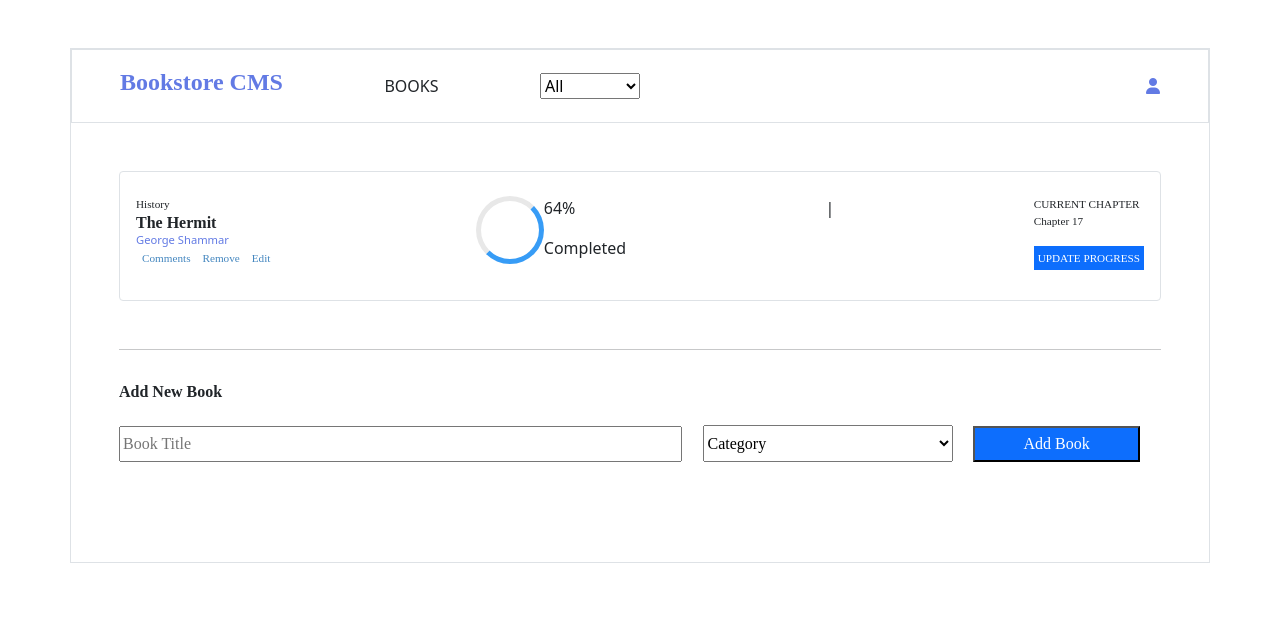
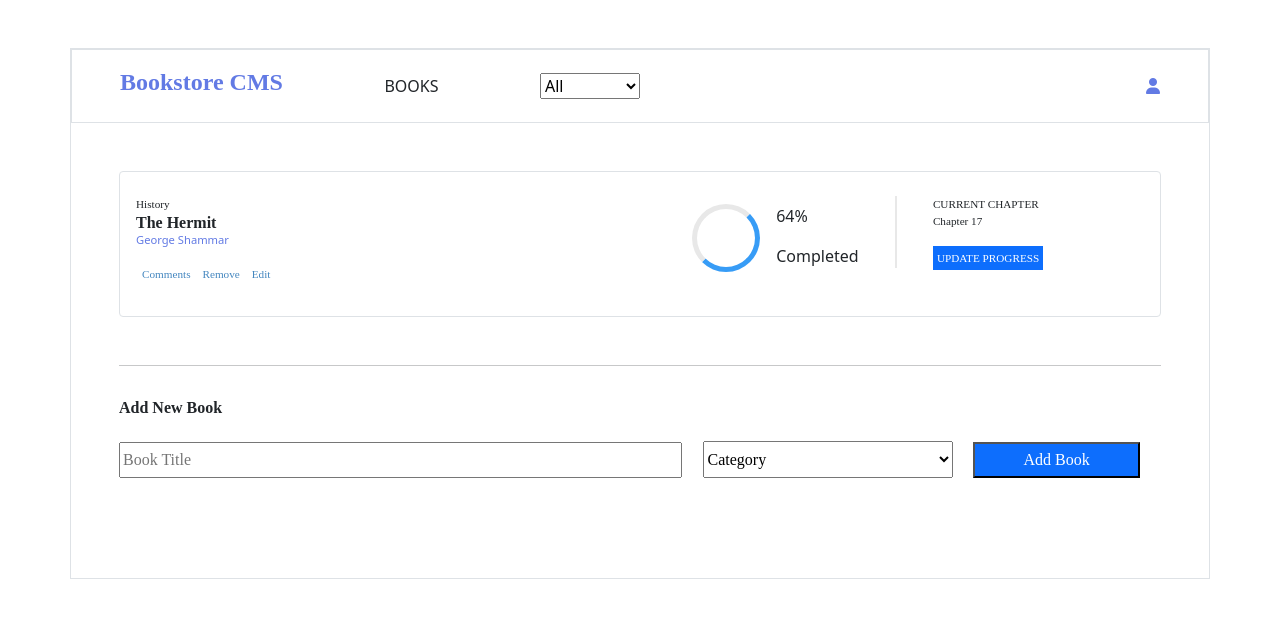
Before and after one commit to george-shammar/bookstore-cmss, a React (Create React App) app: page / in a window 1280 px wide. Shown: the top 618 px of the page. Built offline with nearby package versions, Linux system fonts and the light colour scheme.

Commit message:
Style book card

```diff
--- a/src/components/Book.js
+++ b/src/components/Book.js
@@ -12,21 +12,21 @@ const Book = (props) => {
           <p className="font s-size">{book.category}</p>
           <h6 className="fw-bold font title">{book.title}</h6>
           <p className="s-size blue">George Shammar</p>
-          <div className="blue d-flex">
+          <div className="blue d-flex mt-3">
             <button type="button" className="text font s-size">Comments</button>
             <button type="button" className="text font s-size" value={book} onClick={() => handleRemove(book)}>Remove</button>
             <button type="button" className="text font s-size">Edit</button>
           </div>
         </div>
-        <div className="completed d-flex">
-          <div className="circle" />
+        <div className="completed d-flex mt-2">
+          <div className="circle mx-3" />
           <div className="completedInfo">
             <p className="percentage">64%</p>
             <p className="completedText">Completed</p>
           </div>
         </div>
-        <div>|</div>
-        <div>
+        <div className="line" />
+        <div className="right-card">
           <p className="s-size font">CURRENT CHAPTER</p>
           <p className="s-size font">Chapter 17</p>
           <p className="bg-primary mt-3 s-size p-1 white font">UPDATE PROGRESS</p>
--- a/src/stylesheets/Book.css
+++ b/src/stylesheets/Book.css
@@ -44,3 +44,16 @@
     justify-content: space-between;
     flex-direction: row;
 }
+
+.card-title {
+    width: 50%;
+}
+
+.right-card {
+    margin-right: 10%;
+}
+
+.line {
+    height: 4.5rem;
+    border: solid 1px #e8e8e8;
+}
```
